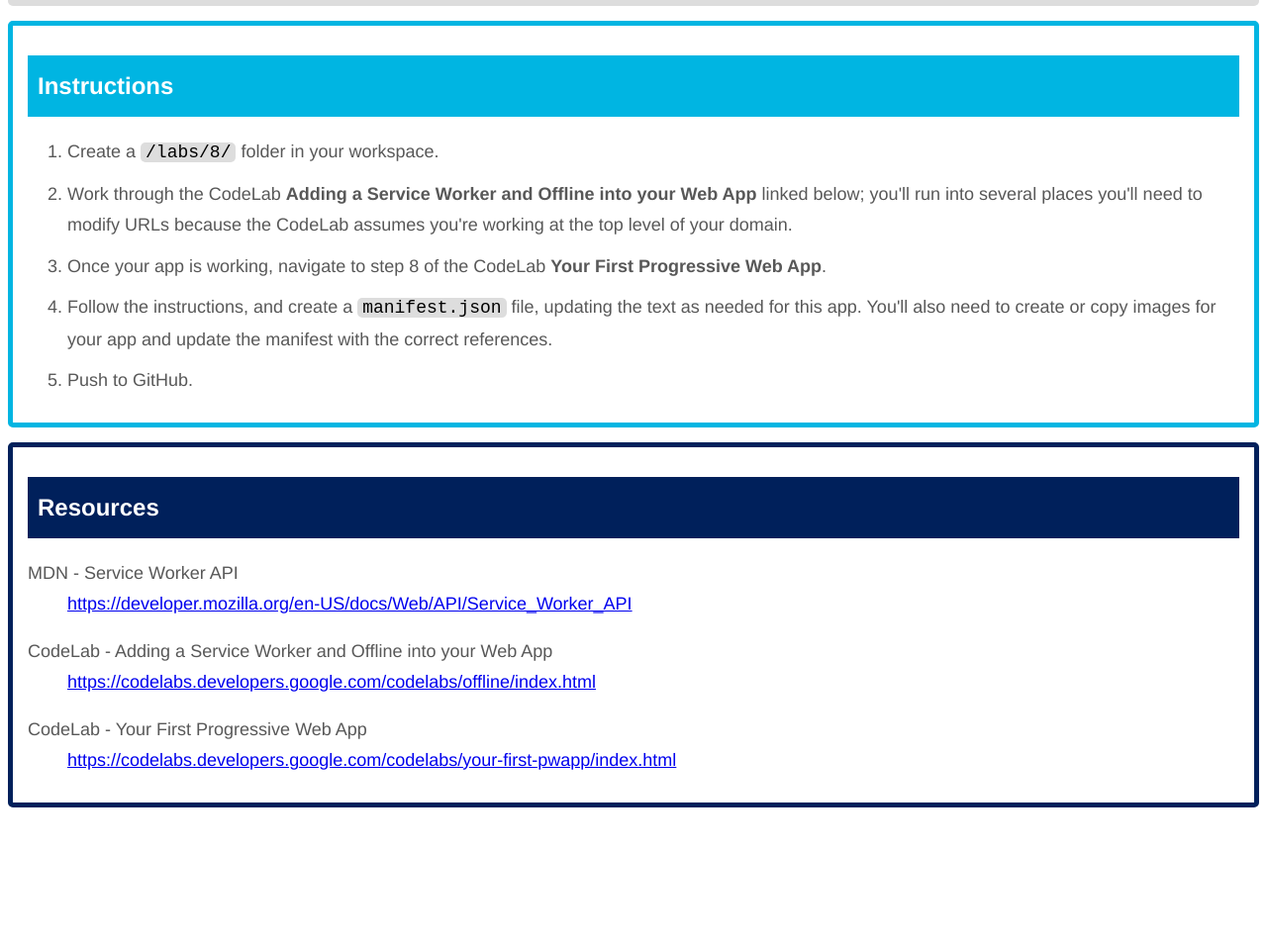
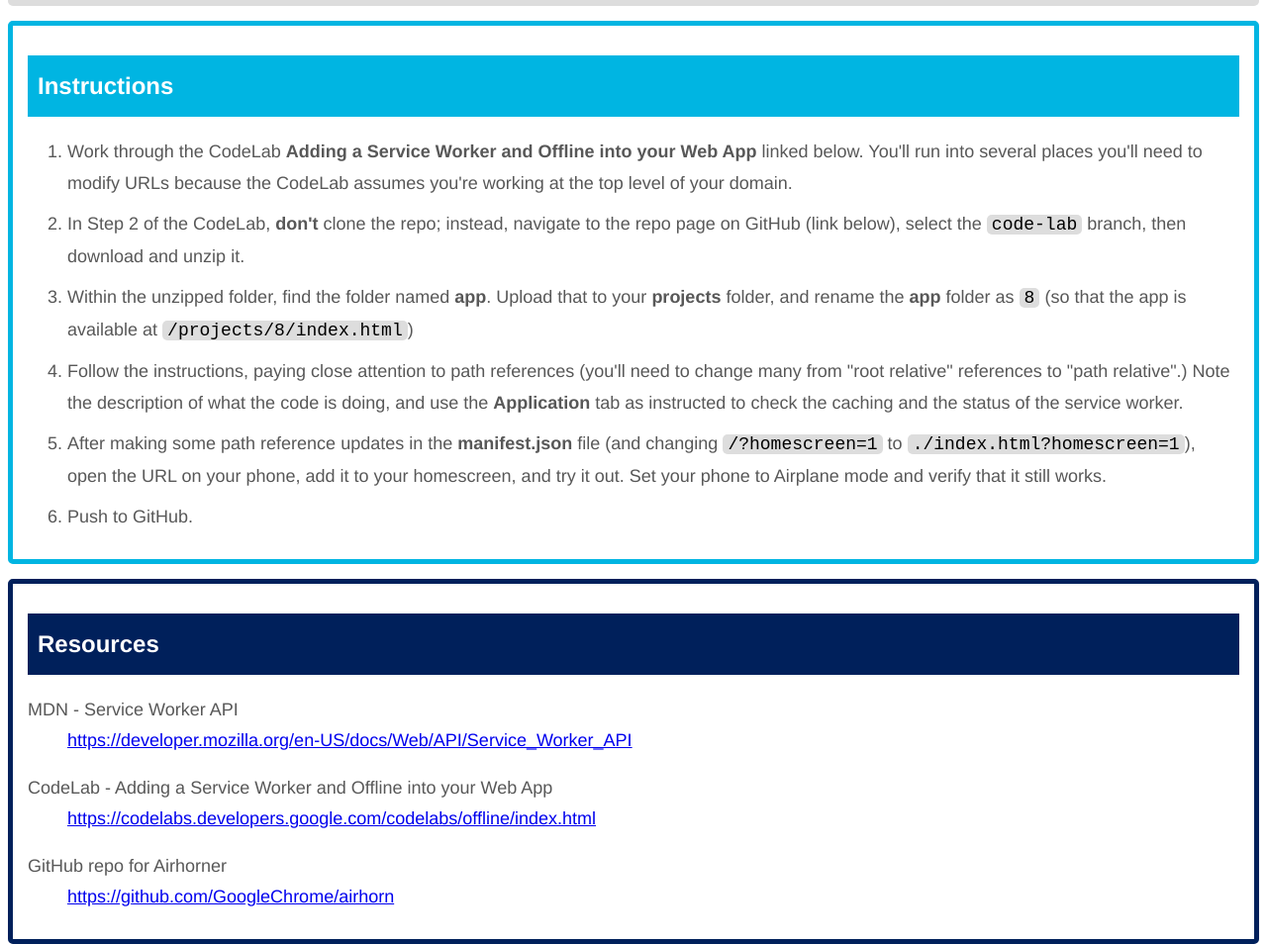
Before and after one commit to heymrhayes/it202_spring_2017, a website: page labs/8/index.html in a window 1280 px wide. Shown: the part 300-1254 px from the top of the page at 99% size. Before the commit the page ends 1124 px from the top, so only its background shows below. Drawn offline with Linux system fonts and the light colour scheme.

Commit message:
lab 8 update

```diff
--- a/labs/8/index.html
+++ b/labs/8/index.html
@@ -10,18 +10,18 @@
         <h1 class="lab">Lab 8: Basic Service Worker </h1>
         <div class="lab-intro">
             <p class="lab-intro">In this lab, you'll get a little practice with Service Workers, enabling off-line capability, and enabling native device integration.
-
+            </p>
         </div>
 
         <div class="lab lab-section lab-instructions">
              <h2>Instructions</h2>
             <ol>
-                <li>Create a <code>/labs/8/</code> folder in your workspace.</li>
-                <li>Work through the CodeLab <strong>Adding a Service Worker and Offline into your Web App</strong> linked below;  you'll run into several places you'll need to modify URLs because the CodeLab assumes you're working at the top level of your domain.
+                <li>Work through the CodeLab <strong>Adding a Service Worker and Offline into your Web App</strong> linked below. You'll run into several places you'll need to modify URLs because the CodeLab assumes you're working at the top level of your domain.
                 </li>
-                <li>Once your app is working, navigate to step 8 of the CodeLab <strong>Your First Progressive Web App</strong>.
-                </li>
-                  <li>Follow the instructions, and create a <code>manifest.json</code> file, updating the text as needed for this app.  You'll also need to create or copy images for your app and update the manifest with the correct references.</li>
+                <li>In Step 2 of the CodeLab, <strong>don't</strong> clone the repo; instead, navigate to the repo page on GitHub (link below), select the <code>code-lab</code> branch, then download and unzip it.</li>
+                <li>Within the unzipped folder, find the folder named <strong>app</strong>.  Upload that to your <strong>projects</strong> folder, and rename the <strong>app</strong> folder as <code>8</code> (so that the app is available at <code>/projects/8/index.html</code>)               </li>
+                  <li>Follow the instructions, paying close attention to path references (you'll need to change many from "root relative" references to "path relative".)  Note the description of what the code is doing, and use the <strong>Application</strong> tab as instructed to check the caching and the status of the service worker.</li>
+                  <li>After making some path reference updates in the <strong>manifest.json</strong> file (and changing <code>/?homescreen=1</code> to <code>./index.html?homescreen=1</code>), open the URL on your phone, add it to your homescreen, and try it out.  Set your phone to Airplane mode and verify that it still works.</li>
                   <li>Push to GitHub.</li>
              </ol>
 
@@ -41,8 +41,8 @@
               <dd><a href="https://codelabs.developers.google.com/codelabs/offline/index.html">https://codelabs.developers.google.com/codelabs/offline/index.html</a></dd>
              </dl>
              <dl>
-              <dt>CodeLab - Your First Progressive Web App</dt>
-              <dd><a href="https://codelabs.developers.google.com/codelabs/your-first-pwapp/index.html">https://codelabs.developers.google.com/codelabs/your-first-pwapp/index.html</a></dd>
+              <dt>GitHub repo for Airhorner</dt>
+              <dd><a href="https://github.com/GoogleChrome/airhorn">https://github.com/GoogleChrome/airhorn</a></dd>
              </dl>
 
 
```
